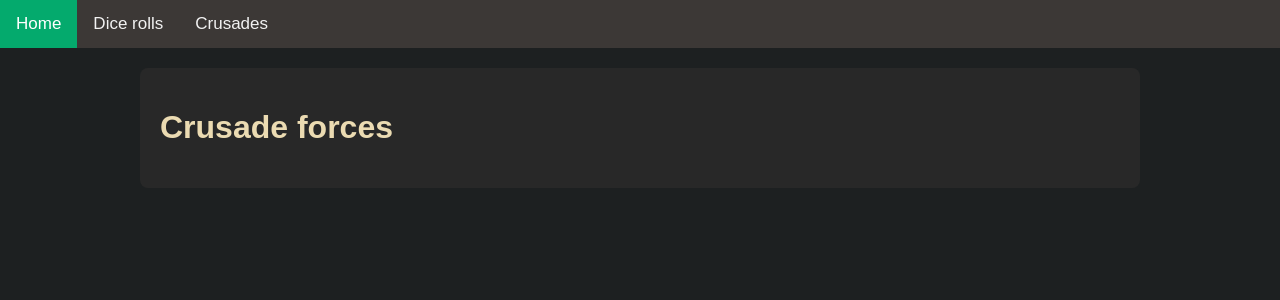
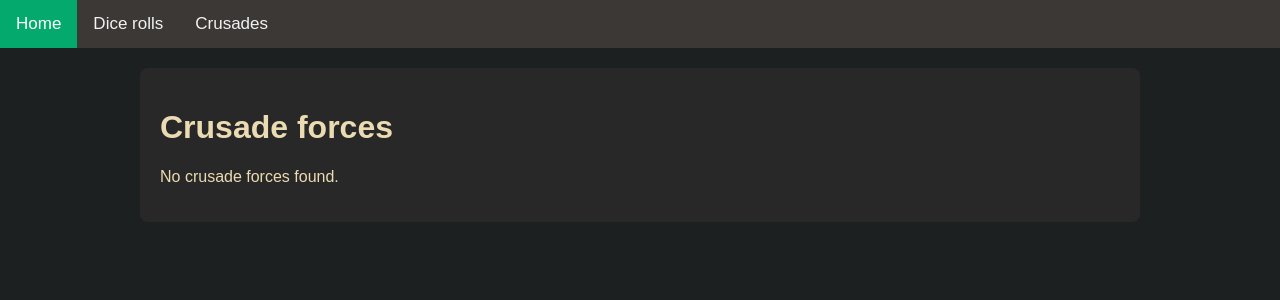
Before and after one commit to tpokora/wh40karmyorganizer, a Flask app: page /crusades in a window 1280 px wide. Shown: the top 300 px of the page. Run offline with Flask 3, Linux system fonts and the light colour scheme.

Commit message:
Crusade force list

```diff
--- a/app/crusade_force/crusade_views_routes.py
+++ b/app/crusade_force/crusade_views_routes.py
@@ -3,12 +3,17 @@ import logging
 from flask import render_template
 
 from app.crusade_force import bp
+from app.crusade_force.crusade import CrusadeService
 
 CRUSADES_HTML_TEMPLATE = 'crusade_force/crusade_force.html'
 
 logging.basicConfig(level=logging.INFO, format='[%(asctime)s] %(levelname)s - %(message)s')
 
+crusade_service = CrusadeService()
+
 
 @bp.route('/crusades', methods=['GET'])
 def crusade_forces_home() -> str:
-    return render_template(CRUSADES_HTML_TEMPLATE)
+    logging.info("Displaying all crusade forces...")
+    crusade_forces = crusade_service.get_all()
+    return render_template(CRUSADES_HTML_TEMPLATE, crusade_forces=crusade_forces)
--- a/app/templates/crusade_force/crusade_force.html
+++ b/app/templates/crusade_force/crusade_force.html
@@ -4,5 +4,24 @@
 {% block content %}
     <div>
         <h1>Crusade forces</h1>
+        <div class="crusade-forces-list">
+            {% if crusade_forces %}
+                <ul>
+                    {% for crusade in crusade_forces %}
+                        <li>
+                            <h3>{{ crusade.crusade_force }}</h3>
+                            <p>Faction: {{ crusade.faction }}</p>
+                            <p>Supply Limit: {{ crusade.supply_limit }}</p>
+                            <p>Supply Used: {{ crusade.supply_used }}</p>
+                        </li>
+                    {% endfor %}
+                </ul>
+            {% else %}
+                <p>No crusade forces found.</p>
+            {% endif %}
+        </div>
+{#        <div class="add-crusade">#}
+{#            <a href="{{ url_for('crusade_force.create_crusade') }}" class="btn btn-primary">Add New Crusade Force</a>#}
+{#        </div>#}
     </div>
 {% endblock %}
```
Also changed, not shown: tests/unit/crusade_force/test_crusade_api_routes.py (+0 -8 lines), tests/unit/crusade_force/test_crusade_views_routes.py (+39 -15 lines).
